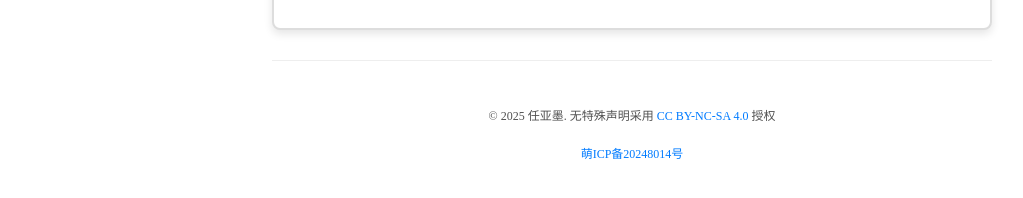
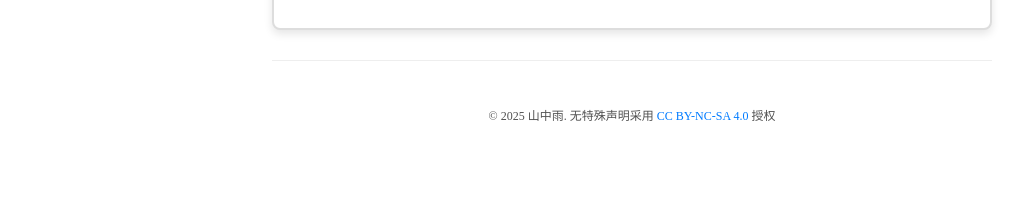
Before and after one commit to Yamanaka-Ame/yamanaka-ame.github.io, a Jekyll site: the page built from index.html, in a window 1280 px wide. Shown: the part 280-478 px from the top of the page, without its empty margins (8-1031 px from the left). Built offline with Jekyll 4.4.1, drawn with Linux system fonts in a browser that asks for light colours; some web fonts are replaced; the list of posts is cut into pages by our own code; a style sheet for code colours, icons or effects is not loaded.

Commit message:
Update footer.html

```diff
--- a/_includes/footer.html
+++ b/_includes/footer.html
@@ -1,6 +1,5 @@
 <footer>
    <div class="footer-content">
-    <p>&copy; {{ "now" | date: "%Y" }} 任亚墨. 无特殊声明采用 <a href="https://creativecommons.org/licenses/by-nc-sa/4.0/deed.zh-hans" target="_blank">CC BY-NC-SA 4.0</a> 授权</p>
-    <p><a href="https://icp.gov.moe/?keyword=20248014" target="_blank">萌ICP备20248014号</a></p>
+    <p>&copy; {{ "now" | date: "%Y" }} 山中雨. 无特殊声明采用 <a href="https://creativecommons.org/licenses/by-nc-sa/4.0/deed.zh-hans" target="_blank">CC BY-NC-SA 4.0</a> 授权</p>
    </div>
       </footer>
```
